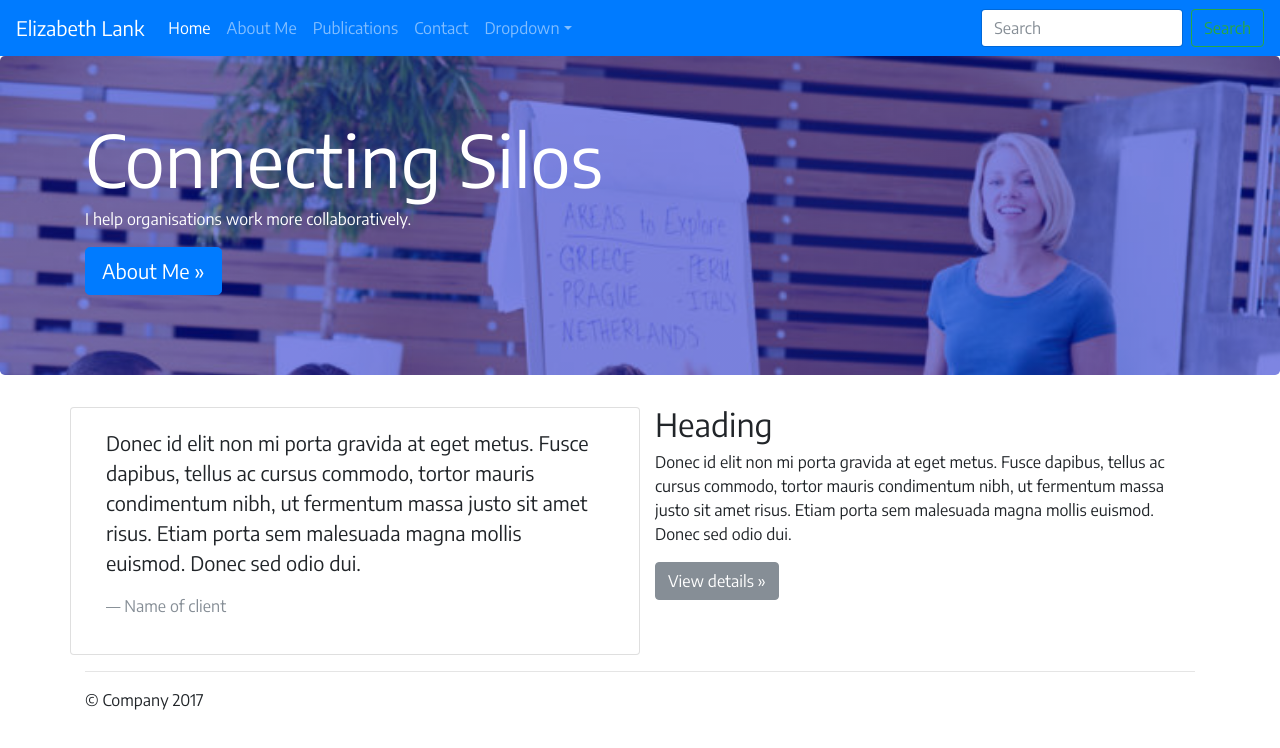
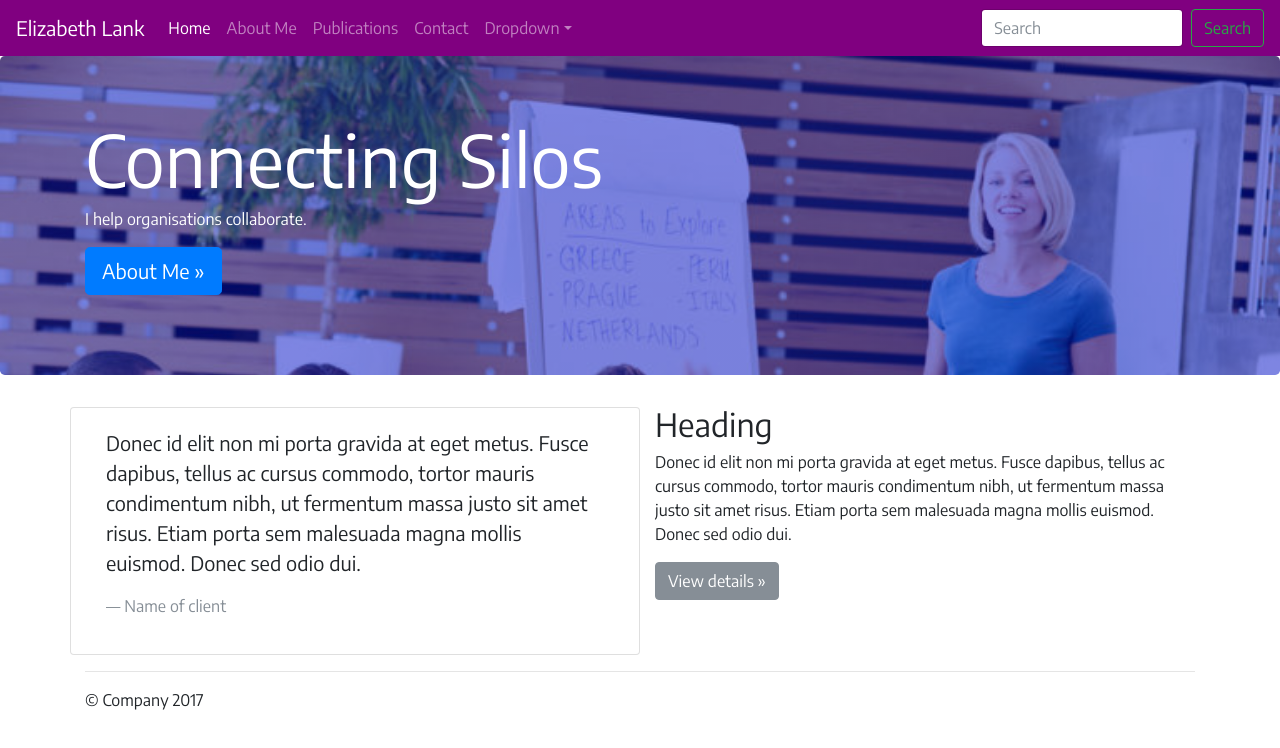
Before and after one commit to MichaelAGreig/Elizabeth-Lank-s-Website, a plain HTML site: page index.html in a window 1280 px wide. Drawn offline with nearby package versions, Linux system fonts and the light colour scheme; a script that the page names is missing; files whose address does not match are found by name.

Commit message:
Purple navbar
Made nabber purple via navbar-custom id and made tagline more succinct.

```diff
--- a/index.html
+++ b/index.html
@@ -21,7 +21,7 @@
 
   <body>
 
-    <nav class="navbar navbar-expand-md navbar-dark fixed-top bg-primary">
+    <nav class="navbar navbar-expand-md navbar-dark fixed-top" id="navbar-custom">
       <a class="navbar-brand" href="#">Elizabeth Lank</a>
       <button class="navbar-toggler" type="button" data-toggle="collapse" data-target="#navbarsExampleDefault" aria-controls="navbarsExampleDefault" aria-expanded="false" aria-label="Toggle navigation">
         <span class="navbar-toggler-icon"></span>
@@ -61,7 +61,7 @@
     <div class="jumbotron">
       <div class="container">
         <h1 class="display-3">Connecting Silos</h1>
-        <p>I help organisations work more collaboratively.</p>
+        <p>I help organisations collaborate.</p>
         <p><a class="btn btn-primary btn-lg" href="#" role="button">About Me &raquo;</a></p>
       </div>
     </div>
--- a/jumbotron.css
+++ b/jumbotron.css
@@ -19,6 +19,6 @@ body {
 }
 
 /* nav styling */
-.navbar {
-  background-color: blue;
+#navbar-custom {
+  background-color: purple;
 }
```
Also changed, not shown: css/bootstrap.css.
